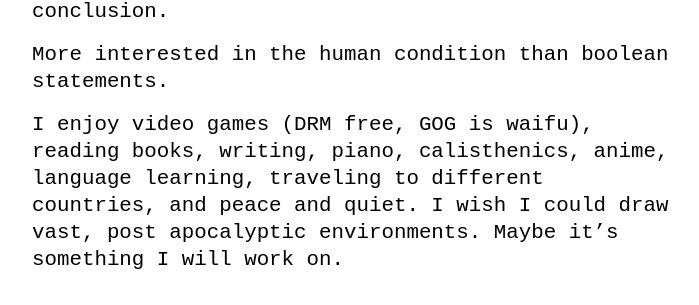
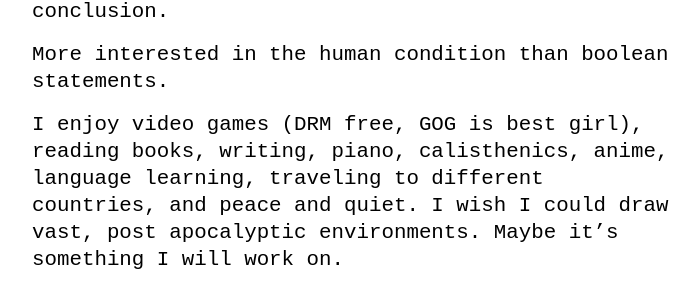
Before and after one commit to deadoceans/deadoceans.github.io, a Jekyll site: the page built from about.md, in a window 1280 px wide. Shown: the part 717-1022 px from the top of the page, without its empty margins (288-987 px from the left). Built offline with Jekyll 4.4.1, drawn with Linux system fonts in a browser that asks for light colours.

Commit message:
Update about.md

```diff
--- a/about.md
+++ b/about.md
@@ -17,4 +17,4 @@ Perpetual existentialist continuously trying to crawl my way out of reaching a n
 
 More interested in the human condition than boolean statements.
 
-I enjoy video games (DRM free, GOG is waifu), reading books, writing, piano, calisthenics, anime, language learning, traveling to different countries, and peace and quiet.  I wish I could draw vast, post apocalyptic environments.  Maybe it's something I will work on.
+I enjoy video games (DRM free, GOG is best girl), reading books, writing, piano, calisthenics, anime, language learning, traveling to different countries, and peace and quiet.  I wish I could draw vast, post apocalyptic environments.  Maybe it's something I will work on.
```
